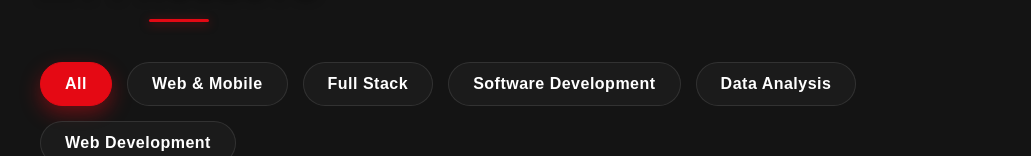
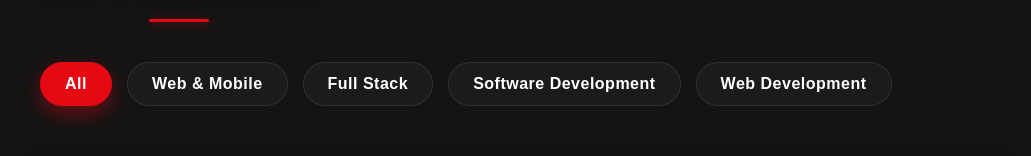
Before and after one commit to nishanjali-kamalendran/portfolio-nishanjali, a React (Vite) app: page / in a window 1280 px wide. Shown: the part 1482-1638 px from the top of the page, without its empty margins (120-1151 px from the left). Built offline with nearby package versions, Linux system fonts and the light colour scheme.

Commit message:
projects updated

```diff
--- a/src/pages/Home.jsx
+++ b/src/pages/Home.jsx
@@ -117,7 +117,7 @@ const Home = () => {
             year: 2024,
             tech: "Python",
             description: "Tool to analyze and visualize student performance, offering insights for academic improvement.",
-            category: "Data Analysis"
+            category: "Full Stack"
         },
         {
             id: 5,
```
Also changed, not shown: src/pages/Projects.jsx (line endings or trailing spaces).
